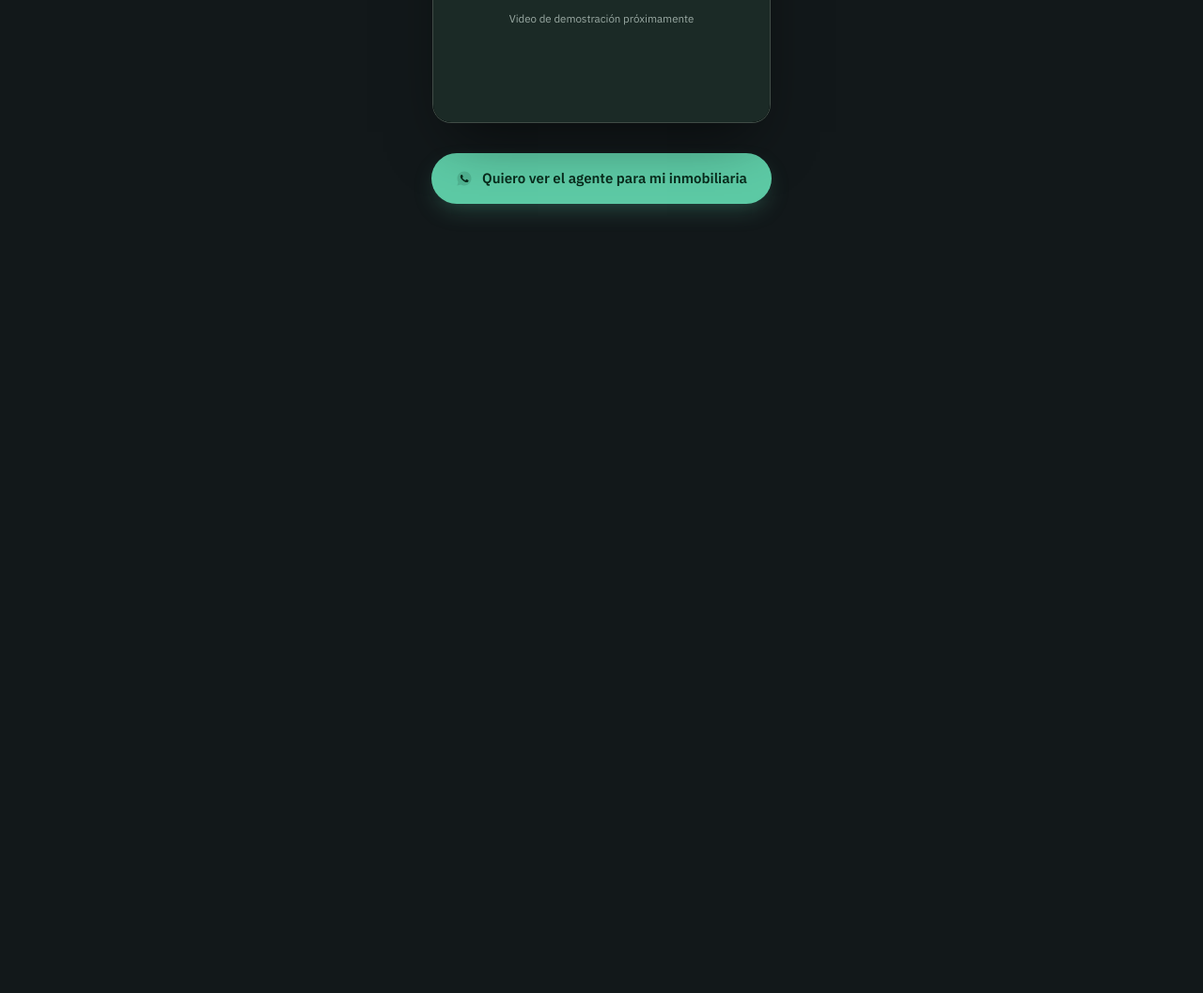
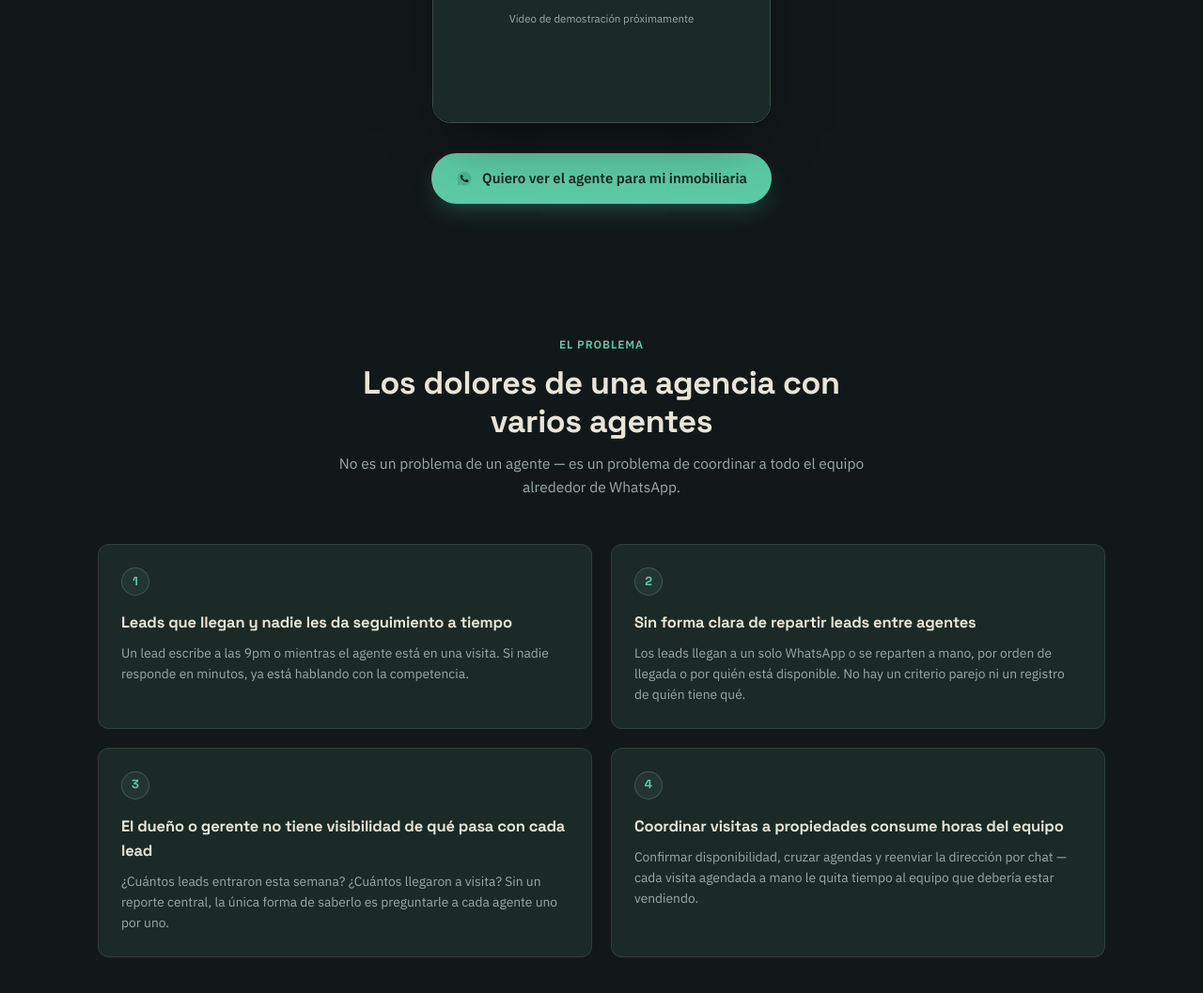
Before and after one commit to antoniomariaa/axis-ia-landing, a plain HTML site: page inmobiliarias/index.html in a window 1280 px wide. Shown: the part 689-1746 px from the top of the page at 94% size. Before the commit the page ends 970 px from the top, so only its background shows below. Drawn offline with Linux system fonts and the light colour scheme; grey boxes are pictures that could not be loaded.

Commit message:
E1-T2: seccion los dolores de una agencia

```diff
--- a/blueprints/landing-inmobiliarias/tasks.json
+++ b/blueprints/landing-inmobiliarias/tasks.json
@@ -44,7 +44,7 @@
     ],
     "checkpoint": "step-02-pain-points",
     "files": ["inmobiliarias/index.html"],
-    "status": "pending"
+    "status": "done"
   },
   {
     "id": "E1-T3",
--- a/inmobiliarias/index.html
+++ b/inmobiliarias/index.html
@@ -447,5 +447,36 @@
     </div>
   </header>
 
+  <section class="pain">
+    <div class="wrap">
+      <div class="section-head">
+        <span class="section-tag">El problema</span>
+        <h2>Los dolores de una agencia con varios agentes</h2>
+        <p>No es un problema de un agente — es un problema de coordinar a todo el equipo alrededor de WhatsApp.</p>
+      </div>
+      <div class="pain-grid">
+        <div class="pain-item">
+          <div class="pain-num">1</div>
+          <h3>Leads que llegan y nadie les da seguimiento a tiempo</h3>
+          <p>Un lead escribe a las 9pm o mientras el agente está en una visita. Si nadie responde en minutos, ya está hablando con la competencia.</p>
+        </div>
+        <div class="pain-item">
+          <div class="pain-num">2</div>
+          <h3>Sin forma clara de repartir leads entre agentes</h3>
+          <p>Los leads llegan a un solo WhatsApp o se reparten a mano, por orden de llegada o por quién está disponible. No hay un criterio parejo ni un registro de quién tiene qué.</p>
+        </div>
+        <div class="pain-item">
+          <div class="pain-num">3</div>
+          <h3>El dueño o gerente no tiene visibilidad de qué pasa con cada lead</h3>
+          <p>¿Cuántos leads entraron esta semana? ¿Cuántos llegaron a visita? Sin un reporte central, la única forma de saberlo es preguntarle a cada agente uno por uno.</p>
+        </div>
+        <div class="pain-item">
+          <div class="pain-num">4</div>
+          <h3>Coordinar visitas a propiedades consume horas del equipo</h3>
+          <p>Confirmar disponibilidad, cruzar agendas y reenviar la dirección por chat — cada visita agendada a mano le quita tiempo al equipo que debería estar vendiendo.</p>
+        </div>
+      </div>
+    </div>
+  </section>
 </body>
 </html>
```
